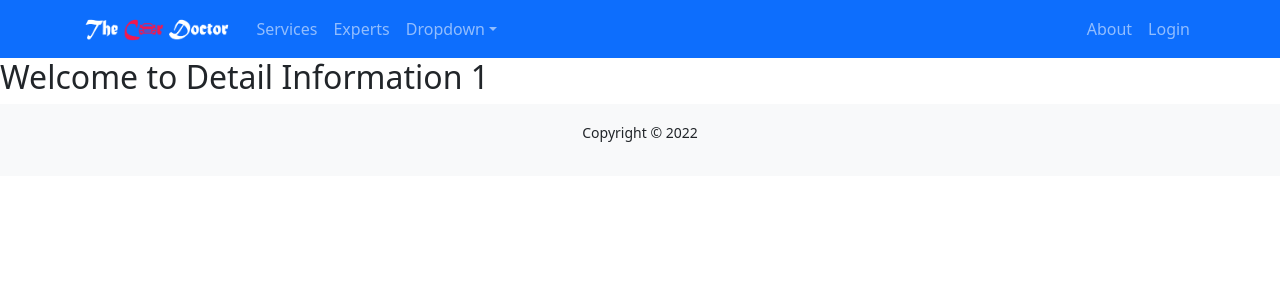
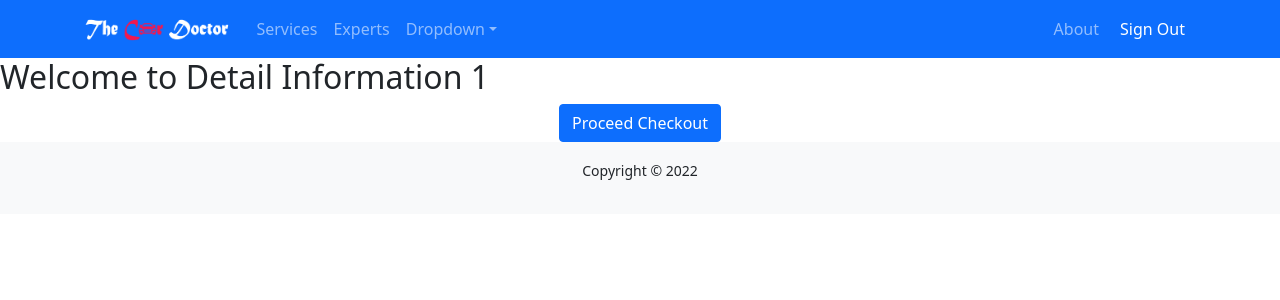
Before and after one commit to shahnmah/vehicle-services, a React (Create React App) app: page /service/1 in a window 1280 px wide. Shown: the top 300 px of the page. Built offline with nearby package versions, Linux system fonts and the light colour scheme; no server answers; sample sign-in values are in the browser's storage.

Commit message:
redirect added

```diff
--- a/src/App.js
+++ b/src/App.js
@@ -9,6 +9,8 @@
 import NotFound from './Pages/Shared/NotFound/NotFound';
 import Login from './Pages/Login/Login/Login';
 import Register from './Pages/Login/Register/Register';
+import RequireAuth from './Pages/Login/RequireAuth/RequireAuth';
+import Checkout from './Pages/Checkout/Checkout/Checkout';
 
 
 function App() {
@@ -22,6 +24,11 @@
           <Route path='/about' element={<About></About>}></Route>
           <Route path='/login' element={<Login></Login>}></Route>
           <Route path='/register' element={<Register></Register>}></Route>
+          <Route path='/checkout' element={
+            <RequireAuth>
+              <Checkout></Checkout>
+            </RequireAuth>
+          }></Route>
           <Route path='*' element={<NotFound></NotFound>}></Route>
         </Routes>
       <Footer></Footer>
--- /dev/null
+++ b/src/Pages/Checkout/Checkout/Checkout.js
@@ -0,0 +1,11 @@
+import React from 'react';
+
+const Checkout = () => {
+    return (
+        <div>
+            <h2>Checkout your booking</h2>
+        </div>
+    );
+};
+
+export default Checkout;
--- a/src/Pages/Login/Login/Login.js
+++ b/src/Pages/Login/Login/Login.js
@@ -1,26 +1,29 @@
 import React, { useRef } from 'react';
 import { Button, Form } from 'react-bootstrap';
 import { useSignInWithEmailAndPassword } from 'react-firebase-hooks/auth';
-import { useNavigate } from 'react-router-dom';
+import { useLocation, useNavigate } from 'react-router-dom';
 import auth from '../../../firebase.init';
 
 const Login = () => {
     const emailRef = useRef('')
     const passwordRef = useRef('')
     const navigate = useNavigate()
+    const location = useLocation()
     const [
         signInWithEmailAndPassword,
         user,
         loading,
         error,
-      ] = useSignInWithEmailAndPassword(auth);
-    const navigateRegister = () =>{
+    ] = useSignInWithEmailAndPassword(auth);
+    let from = location.state?.from?.pathname || "/";
+
+    const navigateRegister = () => {
         navigate('/register')
     }
-    if(user){
-        navigate('/home')
+    if (user) {
+        navigate(from, { replace: true })
     }
-    const handleSubmit = event =>{
+    const handleSubmit = event => {
         event.preventDefault()
         const email = emailRef.current.value;
         const password = passwordRef.current.value;
--- a/src/Pages/ServiceDetail/ServiceDetail.js
+++ b/src/Pages/ServiceDetail/ServiceDetail.js
@@ -1,11 +1,17 @@
 import React from 'react';
 import { useParams } from 'react-router-dom';
+import { Link } from 'react-router-dom';
 
 const ServiceDetail = () => {
-    const {serviceId} = useParams()
+    const { serviceId } = useParams()
     return (
         <div>
             <h2>Welcome to Detail Information {serviceId}</h2>
+            <div className='text-center'>
+                <Link to='/checkout'>
+                    <button className='btn btn-primary'>Proceed Checkout</button>
+                </Link>
+            </div>
         </div>
     );
 };
--- a/src/Pages/Shared/Header/Header.js
+++ b/src/Pages/Shared/Header/Header.js
@@ -1,9 +1,17 @@
 import React from 'react';
+import { signOut } from 'firebase/auth'
 import { Container, Nav, Navbar, NavDropdown } from 'react-bootstrap';
 import './Header.css'
 import logo from '../../../images/logo.png'
 import { Link } from 'react-router-dom';
+import { useAuthState } from 'react-firebase-hooks/auth';
+import auth from '../../../firebase.init';
+
 const Header = () => {
+    const [user] = useAuthState(auth)
+    const handleSignOut = () => {
+        signOut(auth)
+    }
     return (
         <>
             <Navbar collapseOnSelect sticky='top' expand="lg" bg="primary" variant="dark">
@@ -26,9 +34,12 @@
                         </Nav>
                         <Nav>
                             <Nav.Link as={Link} to="/about">About</Nav.Link>
-                            <Nav.Link as={Link} to="login">
-                                Login
-                            </Nav.Link>
+                            {user ?
+                                <button className='btn btn-link text-white text-decoration-none' onClick={handleSignOut}>Sign Out</button>
+                                :
+                                <Nav.Link as={Link} to="login">
+                                    Login
+                                </Nav.Link>}
                         </Nav>
                     </Navbar.Collapse>
                 </Container>
```
